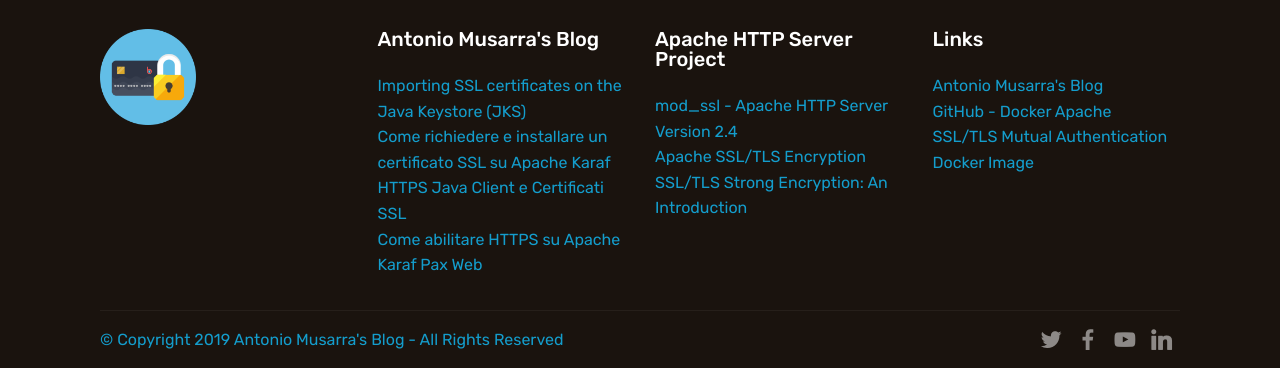
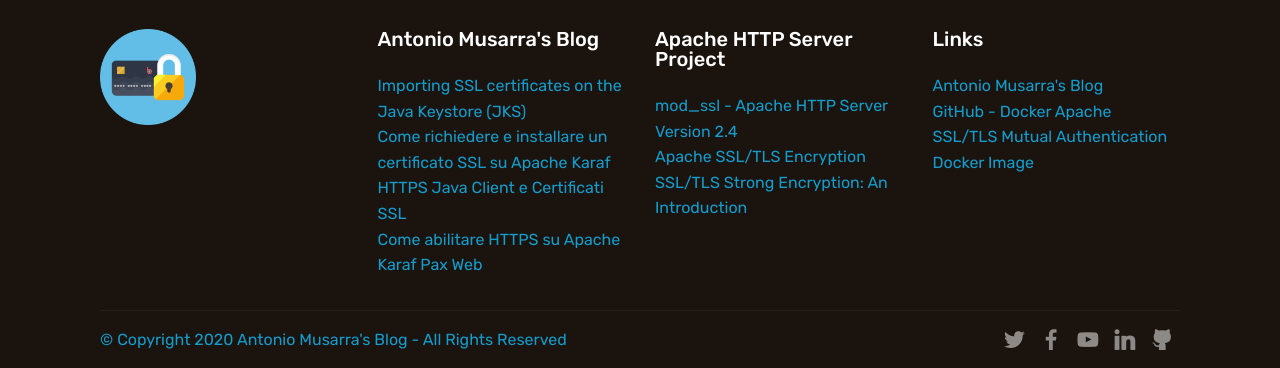
Before and after one commit to amusarra/docker-apache-ssl-tls-mutual-authentication, a PHP site: page / in a window 1280 px wide. Shown: the part 801-1169 px from the top of the page. Run offline with PHP 8.4, Linux system fonts and the light colour scheme; some web fonts are replaced.

Commit message:
Modified Copyright year && added GitHub link

```diff
--- a/configs/www/index.php
+++ b/configs/www/index.php
@@ -135,7 +135,7 @@
             <div class="media-container-row mbr-white">
                 <div class="col-sm-6 copyright">
                     <p class="mbr-text mbr-fonts-style display-7"><a href="https://www.dontesta.it">
-                        © Copyright 2019 Antonio Musarra's Blog - All Rights Reserved
+                        © Copyright 2020 Antonio Musarra's Blog - All Rights Reserved
                     </a></p>
                 </div>
                 <div class="col-md-6">
@@ -158,6 +158,11 @@
                         <div class="soc-item">
                             <a href="https://www.linkedin.com/in/amusarra/" target="_blank">
                                 <span class="mbr-iconfont mbr-iconfont-social socicon-linkedin socicon"></span>
+                            </a>
+                        </div>
+                        <div class="soc-item">
+                            <a href="https://github.com/amusarra/" target="_blank">
+                                <span class="mbr-iconfont mbr-iconfont-social socicon-github socicon"></span>
                             </a>
                         </div>
 
```
Also changed, not shown: configs/www/error.php (+6 -1 lines), configs/www/secure/index.php (+6 -1 lines).
